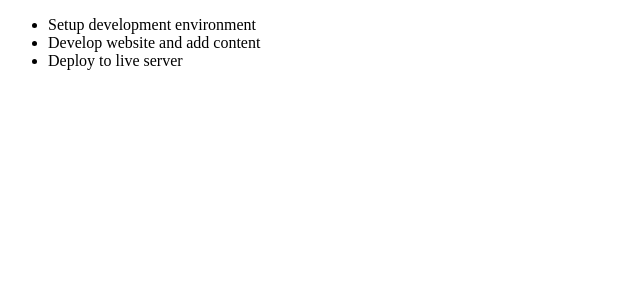
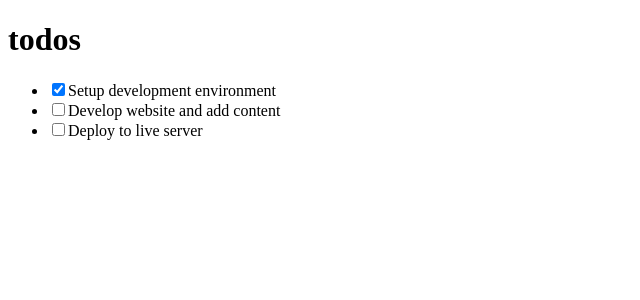
Before and after one commit to samguergen/reacttodo, a React (Create React App) app: page / in a window 1280 px wide. Shown: the top 300 px of the page, without its empty margins (0-640 px from the left). Built offline with nearby package versions, Linux system fonts and the light colour scheme.

Commit message:
toggling on and off checkboxes

```diff
--- a/src/components/Header.js
+++ b/src/components/Header.js
@@ -0,0 +1,11 @@
+import React from "react"
+
+const Header = () => {
+  return (
+    <header>
+      <h1>todos</h1>
+    </header>
+  )
+}
+
+export default Header
--- a/src/components/TodoContainer.js
+++ b/src/components/TodoContainer.js
@@ -1,5 +1,6 @@
 import React from "react"
 import TodosList from "./TodosList";
+import Header from "./Header"
 
 
 class TodoContainer extends React.Component {
@@ -24,11 +25,29 @@ class TodoContainer extends React.Component {
  ]
 };
 
+handleChange = (id) => {
+  console.log("clicked", id);
+  this.setState(prevState => {
+    return {
+      todos: prevState.todos.map(todo => {
+        if (todo.id === id) {
+          return {
+            ...todo,
+            completed: !todo.completed,
+          }
+        }
+        return todo
+      }),
+    }
+  })
+};
+
 
 render() {
   return (
     <div>
-      <TodosList todos={this.state.todos} />
+      <Header />
+      <TodosList todos={this.state.todos} handleChangeProps={this.handleChange} />
     </div>
   );
 }
--- a/src/components/TodoItem.js
+++ b/src/components/TodoItem.js
@@ -0,0 +1,21 @@
+import React from "react"
+
+class TodoItem extends React.Component {
+  render() {
+    return <li>
+    <input type="checkbox"
+          checked={this.props.todo.completed}
+          onChange={() => this.props.handleChangeProps(this.props.todo.id)}/>
+    {this.props.todo.title}
+    </li>
+  }
+}
+
+export default TodoItem
+
+
+// function TodoItem(props) {
+//   return <li>{props.todo.title}</li>
+// }
+//
+// export default TodoItem
--- a/src/components/TodosList.js
+++ b/src/components/TodosList.js
@@ -1,11 +1,12 @@
 import React from "react"
+import TodoItem from "./TodoItem";
 
 class TodosList extends React.Component {
   render() {
     return (
       <ul>
         {this.props.todos.map(todo => (
-          <li key={todo.id}>{todo.title}</li>
+        <TodoItem key={todo.id} todo={todo} handleChangeProps={this.props.handleChangeProps}/>
         ))}
       </ul>
     )
```
